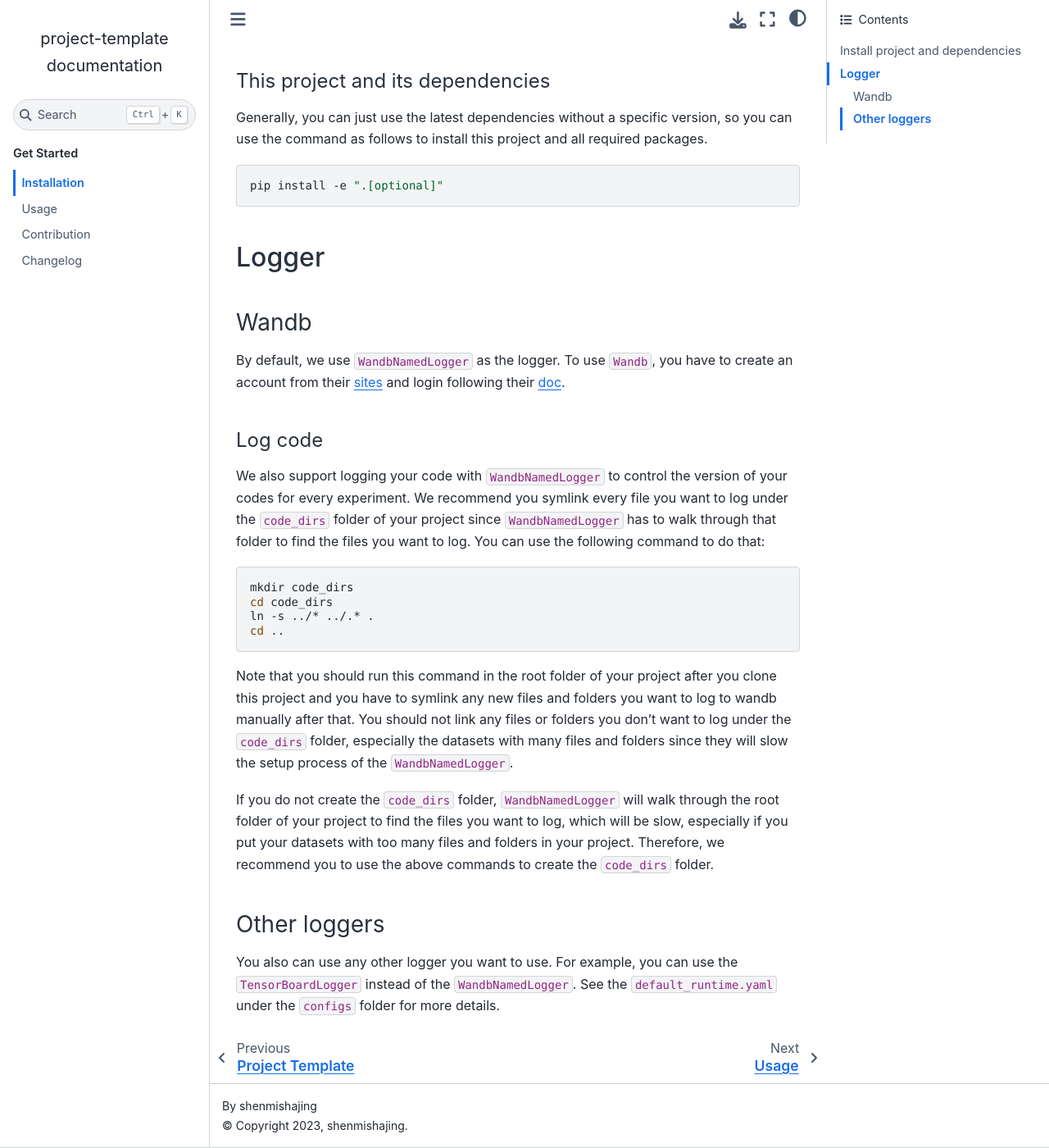
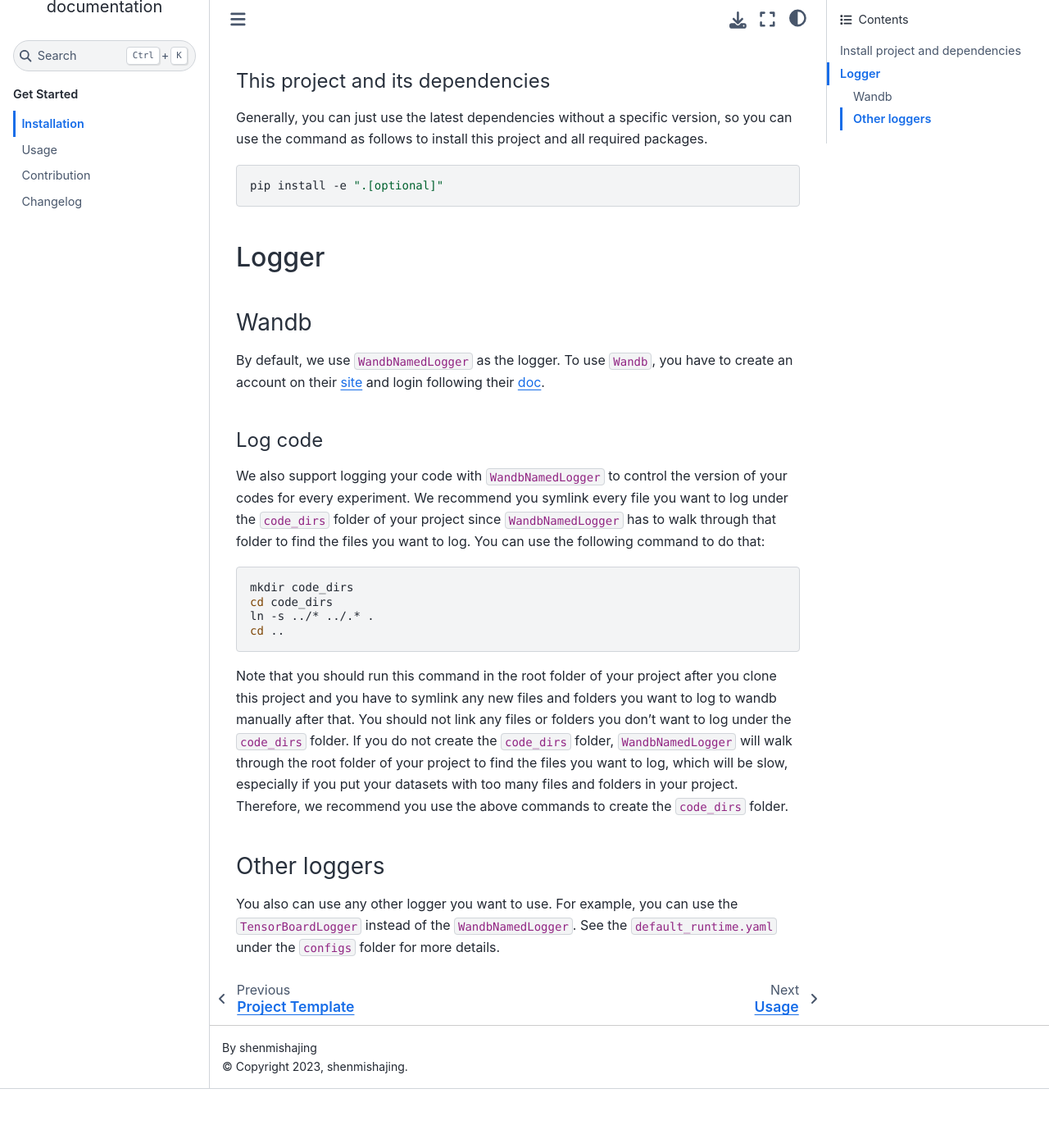
Before and after one commit to shenmishajing/project_template, a Sphinx documentation site: the page built from docs/get_started/installation.md, in a window 1280 px wide and 1400 px high, scrolled down 1407 px. Shown: the whole window at 82% size. Built offline with Sphinx 7.4.7 and the Sphinx Book theme 1.1.4, drawn with Linux system fonts in a browser that asks for light colours; pages that are not in the unit, such as notebooks, are missing from menus; after the commit the page ends 2735 px from its top, so only the background shows below that.

Commit message:
docs(log-code): fix the log code doc bug

````diff
--- a/docs/get_started/installation.md
+++ b/docs/get_started/installation.md
@@ -44,7 +44,7 @@
 
 ### Wandb
 
-By default, we use `WandbNamedLogger` as the logger. To use `Wandb`, you have to create an account from their [sites](https://wandb.ai/) and login following their [doc](https://docs.wandb.ai/quickstart).
+By default, we use `WandbNamedLogger` as the logger. To use `Wandb`, you have to create an account on their [site](https://wandb.ai/) and login following their [doc](https://docs.wandb.ai/quickstart).
 
 #### Log code
 
@@ -57,9 +57,7 @@
 cd ..
 ```
 
-Note that you should run this command in the root folder of your project after you clone this project and you have to symlink any new files and folders you want to log to wandb manually after that. You should not link any files or folders you don't want to log under the `code_dirs` folder, especially the datasets with many files and folders since they will slow the setup process of the `WandbNamedLogger`.
-
-If you do not create the `code_dirs` folder, `WandbNamedLogger` will walk through the root folder of your project to find the files you want to log, which will be slow, especially if you put your datasets with too many files and folders in your project. Therefore, we recommend you to use the above commands to create the `code_dirs` folder.
+Note that you should run this command in the root folder of your project after you clone this project and you have to symlink any new files and folders you want to log to wandb manually after that. You should not link any files or folders you don't want to log under the `code_dirs` folder. If you do not create the `code_dirs` folder, `WandbNamedLogger` will walk through the root folder of your project to find the files you want to log, which will be slow, especially if you put your datasets with too many files and folders in your project. Therefore, we recommend you use the above commands to create the `code_dirs` folder.
 
 ### Other loggers
 
````
